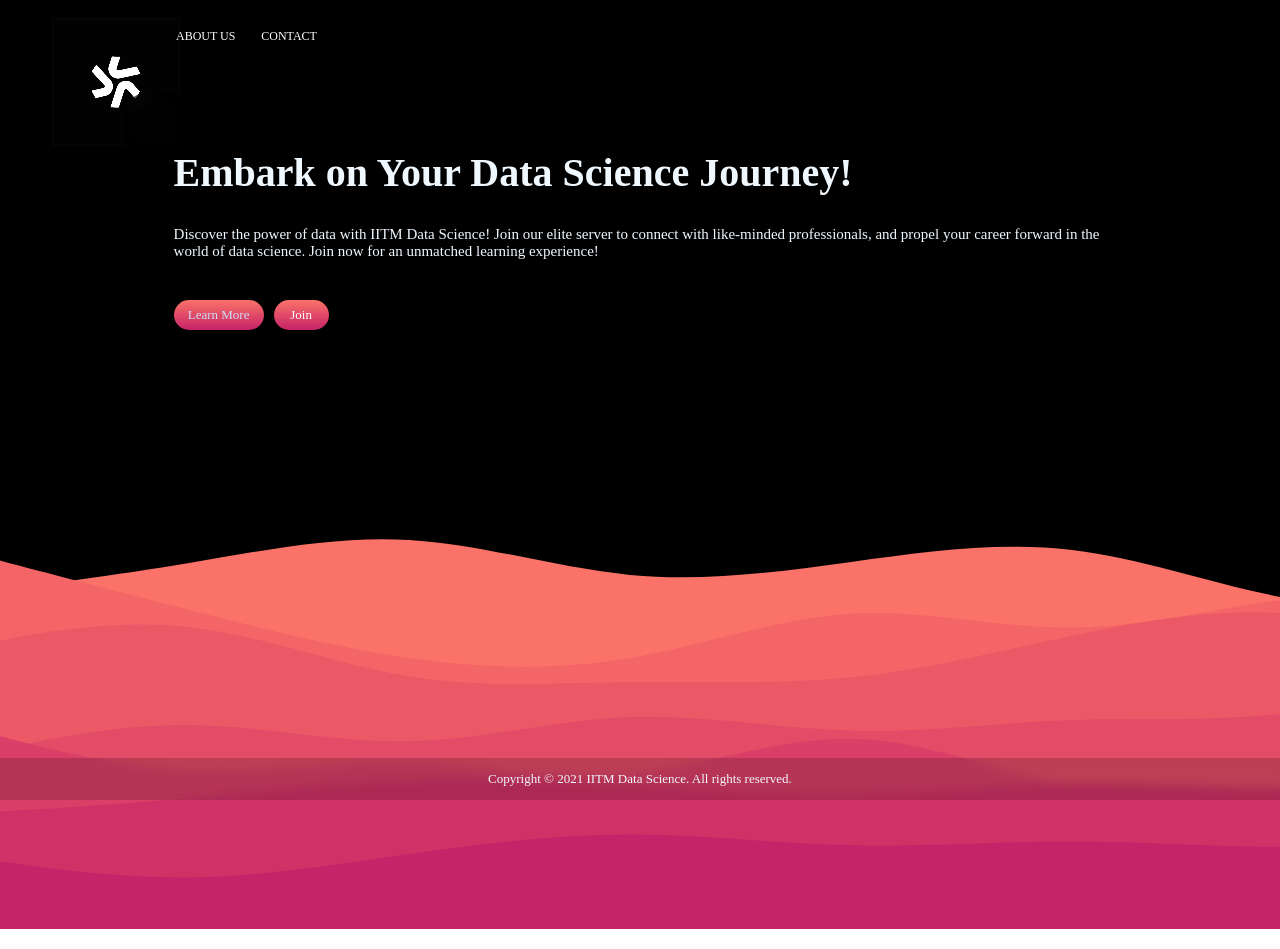
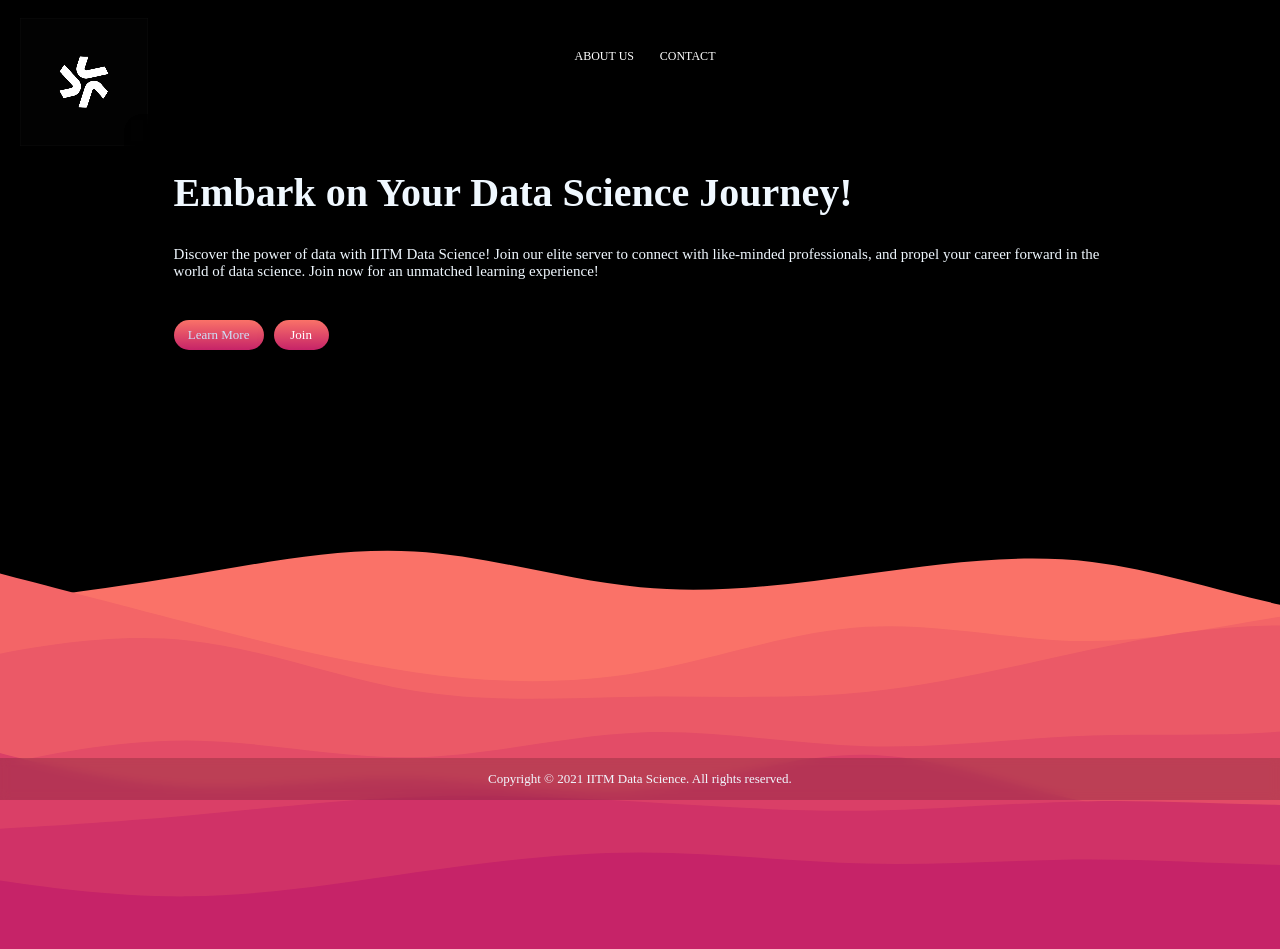
Before and after one commit to xekrishna/iitm, a plain HTML site: page index.html in a window 1280 px wide. Drawn offline with Linux system fonts and the light colour scheme; a web font is replaced by a local one.

Commit message:
Update style.css

```diff
--- a/style.css
+++ b/style.css
@@ -263,16 +263,16 @@ header > div > button {
     border: transparent;
     transition: all 0.3s;
     font-size: 12px;
-    margin: 10px auto 0 10px;
+    margin: 30px auto 0 10px;
     gap: 10px;
     cursor: pointer;
 }
 
 
     .logo-container {
-    position: relative;
-    top: 10px
-    left: 5px;
+    position: absolute;
+    top: 20px
+    left: 10px;
 }
 
     header {
@@ -287,8 +287,12 @@ header > div > button {
     display: flex;
     flex-direction: row;
     background-color: rgb(0, 0, 0);
-    justify-content: flex-start;
+    justify-content: center;
 }
+
+    .container {
+        margin-top: 70px;
+    }
 
     article > h1 {
         font-size: 40px;
```
